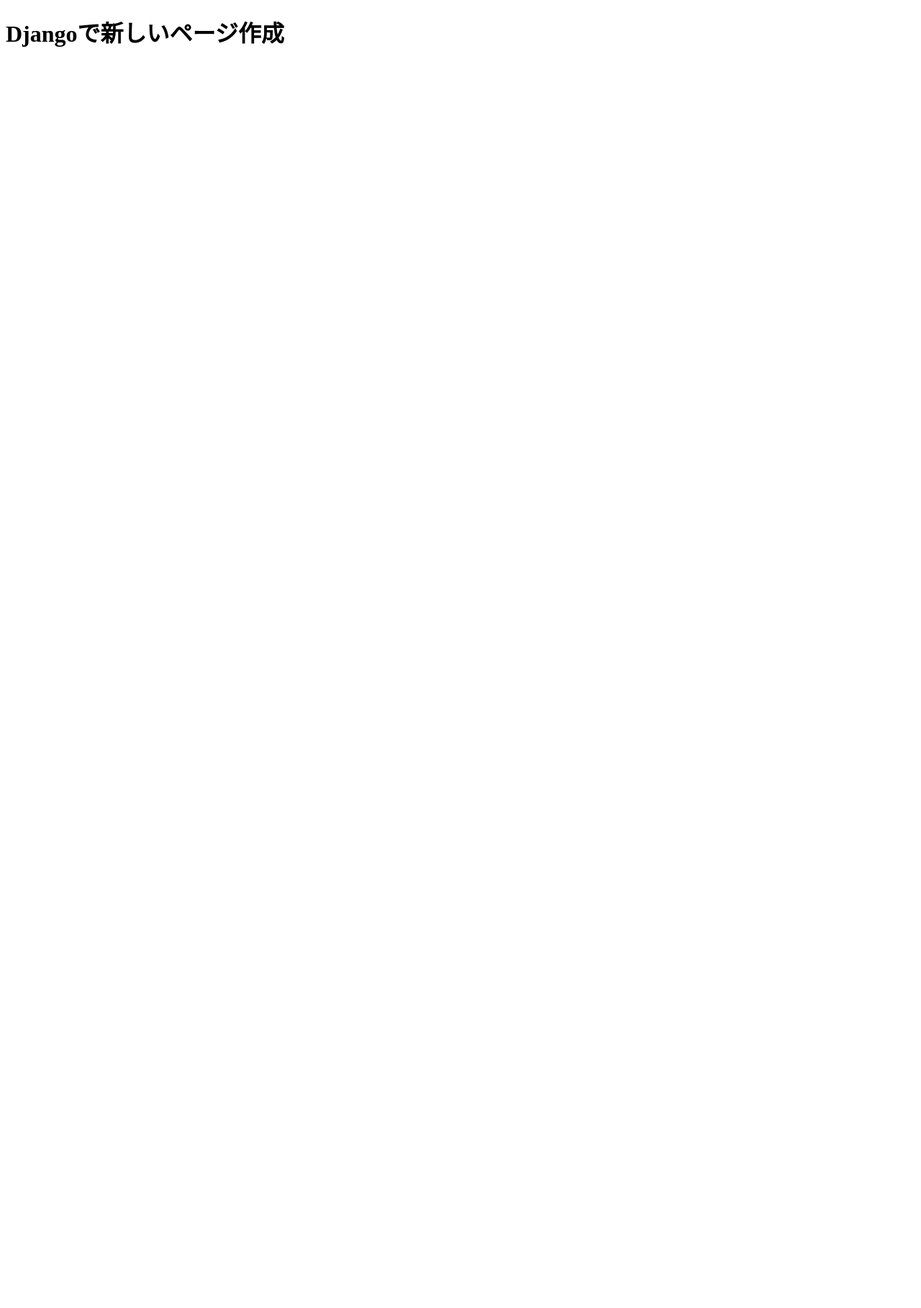
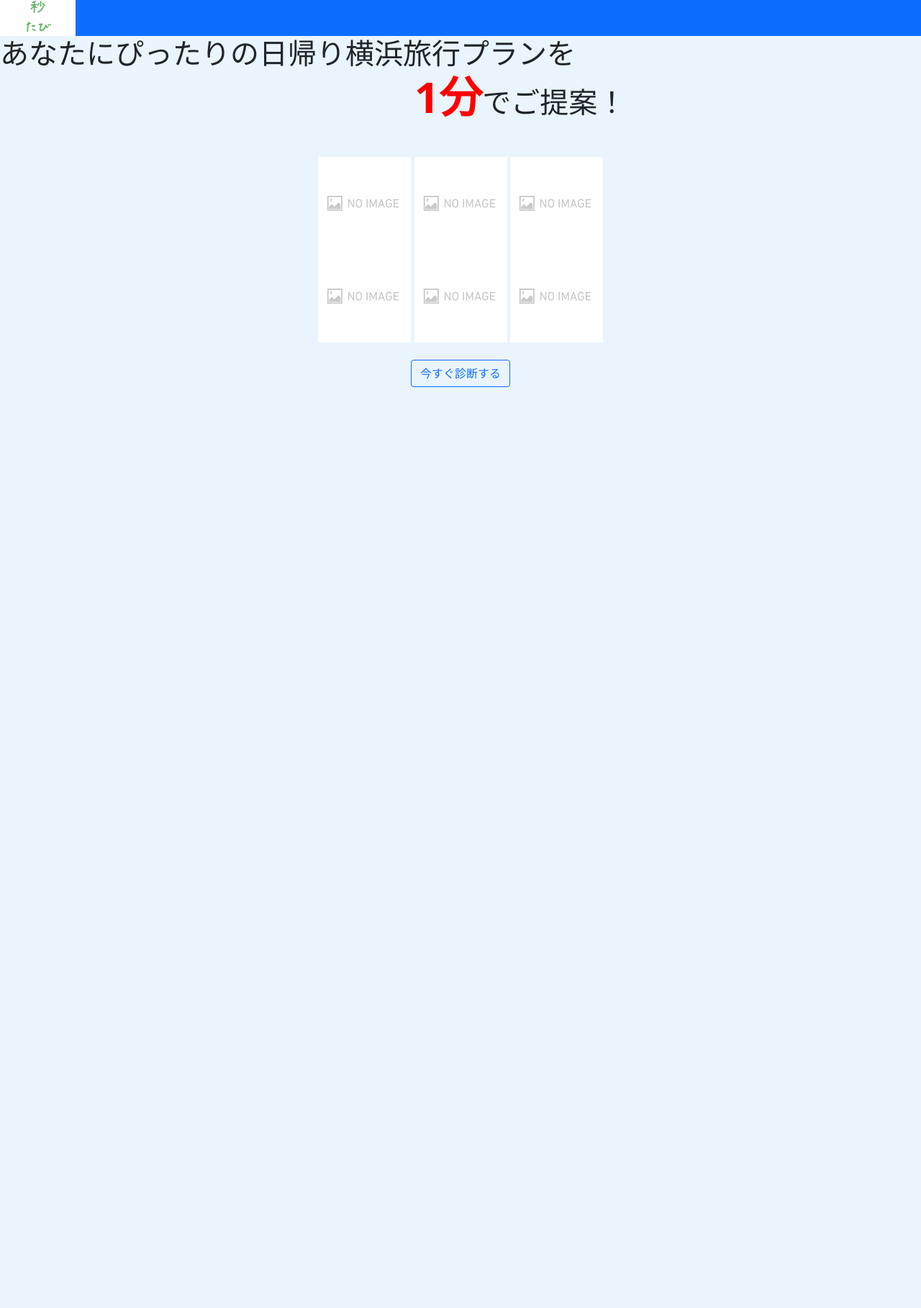
Before and after one commit to YukiSophia/YokohamaTripDiagonosis, a Django app: page /diagnosis_top/ in a window 1280 px wide. Before the commit the page is almost empty. Shown: the whole page at 72% size. Before the commit the page ends 65 px from the top, so only its background shows below. Run offline with Django 4.2, Linux system fonts and the light colour scheme.

Commit message:
cssファイルの設定および診断トップページ作成

```diff
--- a/YokohamaTripDiagonosis/YokohamaTripDiagonosis/settings.py
+++ b/YokohamaTripDiagonosis/YokohamaTripDiagonosis/settings.py
@@ -68,6 +68,9 @@
         },
     },
 ]
+STATICFILES_DIRS = [
+    os.path.join(BASE_DIR, "static"),
+]
 
 WSGI_APPLICATION = 'YokohamaTripDiagonosis.wsgi.application'
 
--- /dev/null
+++ b/YokohamaTripDiagonosis/static/default.css
@@ -0,0 +1,33 @@
+@charset "utf8";
+.body{
+    background-color:#EAF4FC;
+    padding-bottom:100% ;
+}
+
+/* header */
+header div{
+    column-count: 2;
+    vertical-align:middle;
+    padding-top: 0px;
+    padding-bottom: 0px;
+    background-color:#0D6EFD;
+}
+#header_img{
+    column-width: 120px;
+}
+
+
+h1{
+    font-size: 30px;
+}
+
+/* imgline */
+.imgline{
+    text-align: center;
+}
+.imgline_row0, .imgline_row1{
+    display: inline;
+}
+.button{
+    text-align: center;
+}
--- /dev/null
+++ b/YokohamaTripDiagonosis/static/diagnosis_top.css
@@ -0,0 +1,12 @@
+h1 span{
+    color: red;
+    font-weight: bold;
+    font-size: 60px;
+}
+h1 p{
+    position:absolute;
+    left:45%;
+}
+#margin{
+    margin:120px
+}
--- a/YokohamaTripDiagonosis/templates/diagnosis.html
+++ b/YokohamaTripDiagonosis/templates/diagnosis.html
@@ -1,8 +1,11 @@
+{% load static %}
 <!DOCTYPE html>
 <html>
     <head>
         <meta charset="UTF-8">
         <title>はじめてのDjangoアプリ</title>
+        <!-- django -->
+        <link rel="stylesheet" href="{% static 'app.css' %}">
     </head>
     <body>
         <h1>Djangoで新しいページ作成</h1>
--- a/YokohamaTripDiagonosis/templates/diagnosis_top.html
+++ b/YokohamaTripDiagonosis/templates/diagnosis_top.html
@@ -1,10 +1,54 @@
+{% load static %}
 <!DOCTYPE html>
 <html>
     <head>
-        <meta charset="UTF-8">
-        <title>はじめてのDjangoアプリ</title>
+        <meta charset="utf8">
+        <title>1分であなたのプランが分かる！日帰り横浜旅行プラン診断コンテンツ</title>
+        <meta name="dicription" content="あなたにぴったりな横浜旅行プランを1分でご提案します！">
+        <link rel="shortcut icon" href="..\static\favicon.ico">
+        <link rel="stylesheet" href="..\static\default.css">
+        <link rel="stylesheet" href="..\static\diagnosis_top.css">
+        <!-- Bootstrap -->
+        <link href="https://cdn.jsdelivr.net/npm/bootstrap@5.0.2/dist/css/bootstrap.min.css" rel="stylesheet" integrity="sha384-EVSTQN3/azprG1Anm3QDgpJLIm9Nao0Yz1ztcQTwFspd3yD65VohhpuuCOmLASjC" crossorigin="anonymous">
+
+        <!-- django -->
+        <link rel="stylesheet" href="{% static 'app.css' %}">
     </head>
+
     <body>
-        <h1>Djangoで新しいページ作成</h1>
+        <header>
+            <div id="header">
+                <div id="header_img">
+                    <img src="..\static\byoutabi.png">
+                </div>
+                <div id="header_background">
+                </div>
+            </div>
+        </header>
+        <div class="body">
+        <h1>あなたにぴったりの日帰り横浜旅行プランを<br><p><span><strong>1分</strong></span>でご提案！</p></h1>
+        <div id="margin"></div>
+        <div class="imgline">
+            <div class="imgline_row0">
+                <img src="..\static\..\static\noimage.png">
+                <img src="..\static\noimage.png">
+                <img src="..\static\noimage.png">
+            </div>
+            <br>
+            <div class="imgline_row1">
+                <img src="..\static\noimage.png">
+                <img src="..\static\noimage.png">
+                <img src="..\static\noimage.png">
+            </div>
+        </div>
+        <br>
+        <form class="button" action="diagnosis.html">
+        <button type="submit" class="btn btn-outline-primary">今すぐ診断する</button>
+        </form>
+        <!-- Bootatrap -->
+        <script src="https://cdn.jsdelivr.net/npm/bootstrap@5.0.2/dist/js/bootstrap.bundle.min.js" integrity="sha384-MrcW6ZMFYlzcLA8Nl+NtUVF0sA7MsXsP1UyJoMp4YLEuNSfAP+JcXn/tWtIaxVXM" crossorigin="anonymous"></script>
+        <script src="https://cdn.jsdelivr.net/npm/@popperjs/core@2.9.2/dist/umd/popper.min.js" integrity="sha384-IQsoLXl5PILFhosVNubq5LC7Qb9DXgDA9i+tQ8Zj3iwWAwPtgFTxbJ8NT4GN1R8p" crossorigin="anonymous"></script>
+        <script src="https://cdn.jsdelivr.net/npm/bootstrap@5.0.2/dist/js/bootstrap.min.js" integrity="sha384-cVKIPhGWiC2Al4u+LWgxfKTRIcfu0JTxR+EQDz/bgldoEyl4H0zUF0QKbrJ0EcQF" crossorigin="anonymous"></script>
+        </div>
     </body>
 </html>
--- a/YokohamaTripDiagonosis/templates/result1.html
+++ b/YokohamaTripDiagonosis/templates/result1.html
@@ -1,8 +1,11 @@
+{% load static %}
 <!DOCTYPE html>
 <html>
     <head>
         <meta charset="UTF-8">
         <title>はじめてのDjangoアプリ</title>
+        <!-- django -->
+        <link rel="stylesheet" href="{% static 'app.css' %}">
     </head>
     <body>
         <h1>Djangoで新しいページ作成</h1>
--- a/YokohamaTripDiagonosis/templates/result2.html
+++ b/YokohamaTripDiagonosis/templates/result2.html
@@ -1,8 +1,11 @@
+{% load static %}
 <!DOCTYPE html>
 <html>
     <head>
         <meta charset="UTF-8">
         <title>はじめてのDjangoアプリ</title>
+        <!-- django -->
+        <link rel="stylesheet" href="{% static 'app.css' %}">
     </head>
     <body>
         <h1>Djangoで新しいページ作成</h1>
--- a/YokohamaTripDiagonosis/templates/result3.html
+++ b/YokohamaTripDiagonosis/templates/result3.html
@@ -1,8 +1,11 @@
+{% load static %}
 <!DOCTYPE html>
 <html>
     <head>
         <meta charset="UTF-8">
         <title>はじめてのDjangoアプリ</title>
+        <!-- django -->
+        <link rel="stylesheet" href="{% static 'app.css' %}">
     </head>
     <body>
         <h1>Djangoで新しいページ作成</h1>
--- a/YokohamaTripDiagonosis/templates/result4.html
+++ b/YokohamaTripDiagonosis/templates/result4.html
@@ -1,8 +1,11 @@
+{% load static %}
 <!DOCTYPE html>
 <html>
     <head>
         <meta charset="UTF-8">
         <title>はじめてのDjangoアプリ</title>
+        <!-- django -->
+        <link rel="stylesheet" href="{% static 'app.css' %}">
     </head>
     <body>
         <h1>Djangoで新しいページ作成</h1>
```
Also changed, not shown: YokohamaTripDiagonosis/static/byoutabi.png (added), YokohamaTripDiagonosis/static/favicon.ico (added), YokohamaTripDiagonosis/static/noimage.png (added).
